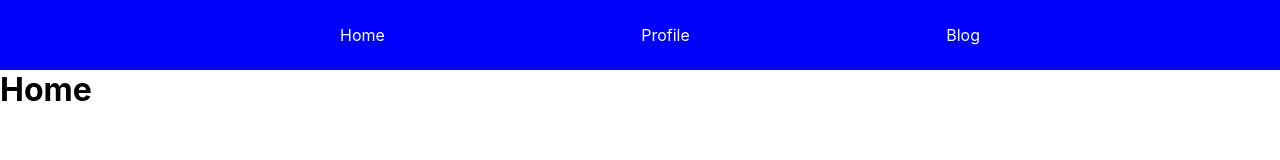
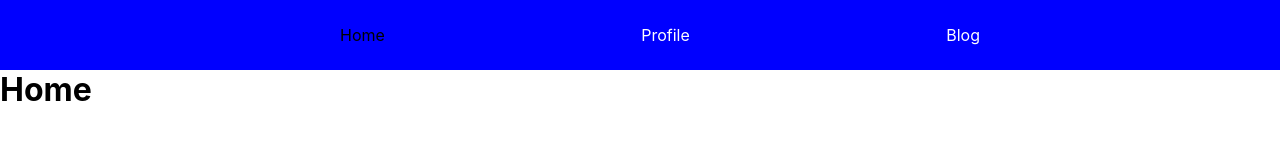
Before and after one commit to montesp/react-router-example, a React (Create React App) app: page /blog in a window 1280 px wide. Shown: the top 160 px of the page. Built offline with nearby package versions, Linux system fonts and the light colour scheme.

Commit message:
menu navlink component added

```diff
--- a/src/components/Menu.css
+++ b/src/components/Menu.css
@@ -28,11 +28,12 @@
   list-style-type: none;
 }
 
-.header nav ul li a {
+.link {
   text-decoration: none;
   color: white;
 }
 
-.header nav ul li a:hover {
+.link--selected {
+  text-decoration: none;
   color: black;
 }
--- a/src/components/Menu.jsx
+++ b/src/components/Menu.jsx
@@ -1,24 +1,54 @@
 import React from "react";
+import { Link, NavLink } from "react-router-dom";
 import './Menu.css';
+
+const routes = [];
+routes.push({
+  to: '/',
+  text: 'Home',
+});
+routes.push({
+  to: '/profile',
+  text: 'Profile',
+});
+routes.push({
+  to: '/blog',
+  text: 'Blog',
+});
+
 
 function Menu() {
   return (
     <header className="header">
       <nav>
         <ul>
-          <li>
-            <a href="/">Home</a>
+          {routes.map(route => (
+            <li>
+              <NavLink
+                to={route.to}
+                className={({ isActive })=> (
+                isActive ? 'link--selected':'link'
+              )}
+              >
+                {route.text}
+              </NavLink>
+            </li>
+          ))}
+
+          {/* <li>
+            <Link to="/" className="link">Home</Link>
           </li>
           <li>
-            <a href="/#/profile">Profile</a>
+            <Link to="/blog" className="link">Blog</Link>
           </li>
           <li>
-            <a href="/#/blog">Blog</a>
-          </li>
+            <Link to="/profile" className="link">Profile</Link>
+          </li> */}
         </ul>
       </nav>
     </header>
   );
 }
 
+
 export { Menu };
```
